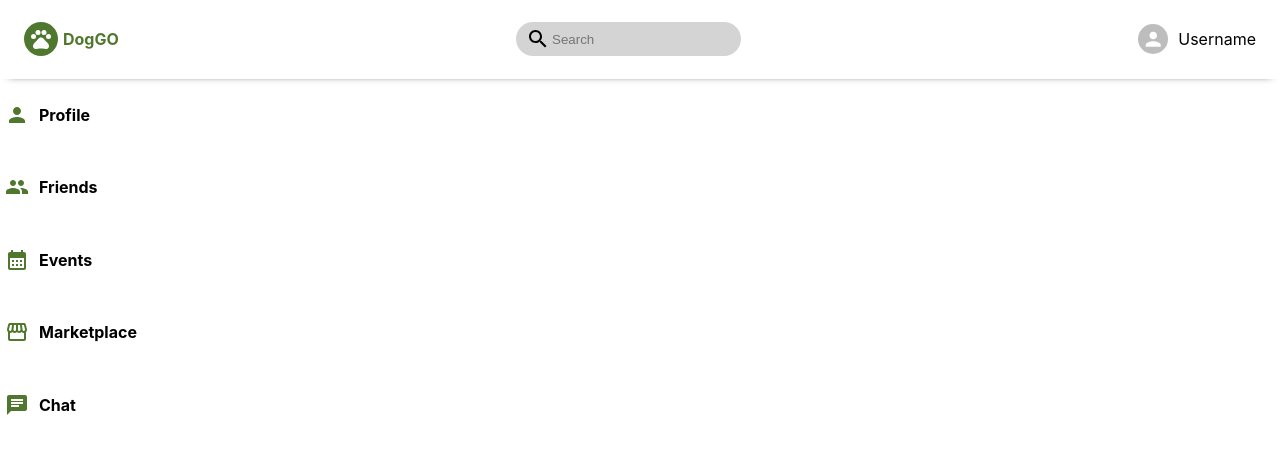
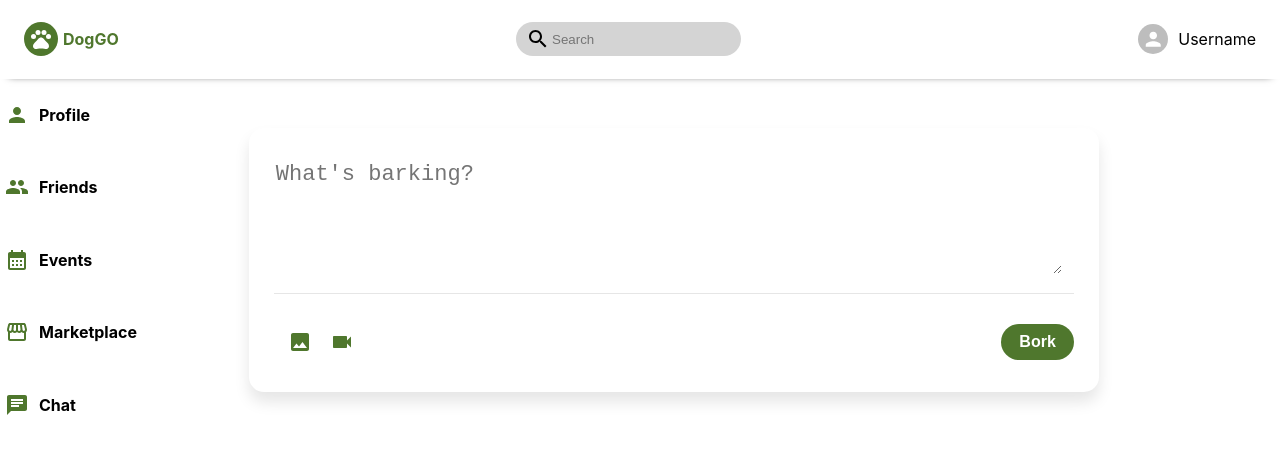
Before and after one commit to pax-n/Dog-Social-App, a React (Create React App) app in the folder client/: page / in a window 1280 px wide. Shown: the top 452 px of the page. Built offline with nearby package versions, Linux system fonts and the light colour scheme.

Commit message:
message sender feature

```diff
--- a/client/src/components/App.css
+++ b/client/src/components/App.css
@@ -0,0 +1,3 @@
+.body {
+  display: flex;
+}
--- a/client/src/components/App.js
+++ b/client/src/components/App.js
@@ -1,6 +1,7 @@
 import "./App.css";
 import Header from "./Header";
 import Sidebar from "./Sidebar";
+import Feed from "./Feed";
 
 function App() {
   return (
@@ -8,6 +9,7 @@ function App() {
       <Header />
       <div className="body">
         <Sidebar />
+        <Feed />
       </div>
     </div>
   );
--- /dev/null
+++ b/client/src/components/Feed.css
@@ -0,0 +1,7 @@
+.feed {
+  flex: 0.93;
+  display: flex;
+  flex-direction: column;
+  justify-content: center;
+  align-items: center;
+}
--- /dev/null
+++ b/client/src/components/Feed.js
@@ -0,0 +1,13 @@
+import React from "react";
+import "./Feed.css";
+import MessageSender from "./MessageSender";
+
+function Feed() {
+  return (
+    <div className="feed">
+      <MessageSender />
+    </div>
+  );
+}
+
+export default Feed;
--- /dev/null
+++ b/client/src/components/MessageSender.css
@@ -0,0 +1,85 @@
+.wrapper {
+  background: #fff;
+  max-width: 800px;
+  width: 100%;
+  border-radius: 15px;
+  padding: 25px 25px 15px 25px;
+  box-shadow: 0px 10px 15px rgba(0, 0, 0, 0.1);
+}
+.top {
+  padding-top: 10px;
+  border-bottom: 1px solid #e6e6e6;
+}
+.top .text-area {
+  position: relative;
+  min-height: 130px;
+  max-height: 170px;
+  overflow-y: auto;
+}
+
+.text-area .input {
+  outline: none;
+  border: none;
+  width: 98%;
+  height: 110px;
+  font-size: 17px;
+  word-wrap: break-word;
+  word-break: break-all;
+  position: relative;
+  z-index: 5;
+  margin-top: -3px;
+  font-size: 22px;
+}
+
+.bottom {
+  display: flex;
+  margin-top: 13px;
+  align-items: center;
+  justify-content: space-between;
+}
+.bottom .icons {
+  display: flex;
+  margin-left: -35px;
+}
+
+.icons li {
+  list-style: none;
+  color: #4f772d;
+  margin: 0 2px;
+  height: 38px;
+  width: 38px;
+  cursor: pointer;
+  display: flex;
+  align-items: center;
+  justify-content: center;
+  border-radius: 50%;
+  transition: background 0.2s ease;
+}
+
+.icons li:hover {
+  background: #ecf39e;
+}
+
+.bottom .content {
+  display: flex;
+  align-items: center;
+  justify-content: center;
+}
+
+.bottom .bork {
+  padding: 9px 18px;
+  border: none;
+  outline: none;
+  border-radius: 50px;
+  font-size: 16px;
+  font-weight: 700;
+  background: #4f772d;
+  color: #fff;
+  cursor: pointer;
+  transition: background 0.2s ease;
+}
+
+.bottom .bork.active {
+  opacity: 1;
+  pointer-events: auto;
+}
--- /dev/null
+++ b/client/src/components/MessageSender.js
@@ -0,0 +1,31 @@
+import React from "react";
+import "./MessageSender.css";
+import ImageIcon from "@mui/icons-material/Image";
+import VideocamIcon from "@mui/icons-material/Videocam";
+
+function MessageSender() {
+  return (
+    <div className="wrapper">
+      <div className="top">
+        <div className="text-area">
+          <textarea placeholder="What's barking?" className="input"></textarea>
+        </div>
+      </div>
+      <div className="bottom">
+        <ul className="icons">
+          <li>
+            <ImageIcon />
+          </li>
+          <li>
+            <VideocamIcon />
+          </li>
+        </ul>
+        <div className="content">
+          <button className="bork">Bork</button>
+        </div>
+      </div>
+    </div>
+  );
+}
+
+export default MessageSender;
--- a/client/src/components/Sidebar.css
+++ b/client/src/components/Sidebar.css
@@ -1,5 +1,4 @@
 .sidebar {
-  width: 160px;
   position: sticky;
 }
 
```
